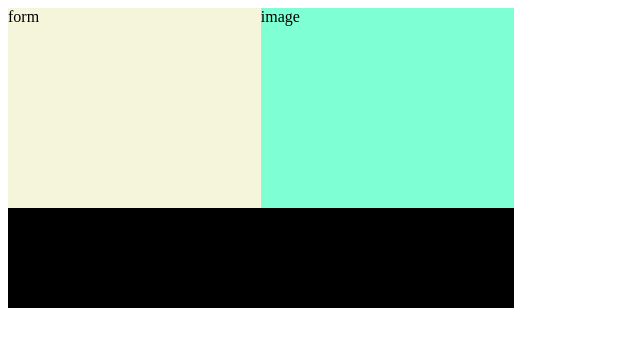
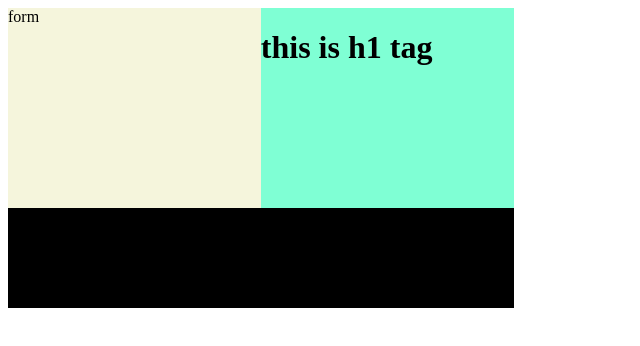
Before and after one commit to aniketdibbekits/learning, a plain HTML site: page grid.html in a window 1280 px wide. Shown: the whole page, without its empty margins (0-640 px from the left). Drawn offline with Linux system fonts and the light colour scheme.

Commit message:
new change in grid

```diff
--- a/grid.html
+++ b/grid.html
@@ -16,7 +16,7 @@
             form
         </div>
         <div class="rightdiv">
-            image
+            <h1>this is h1 tag</h1>
         </div>
 
     </div>
```
